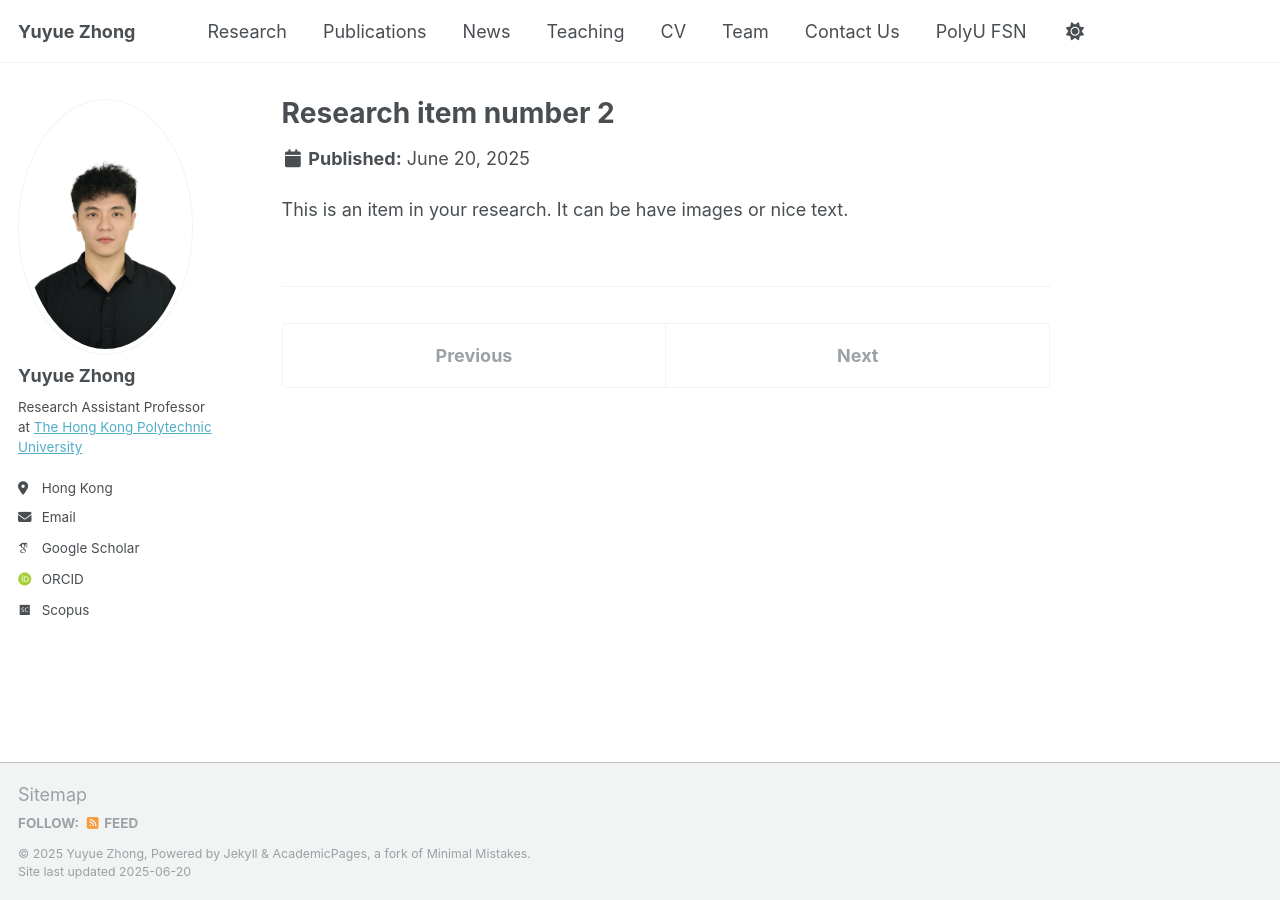
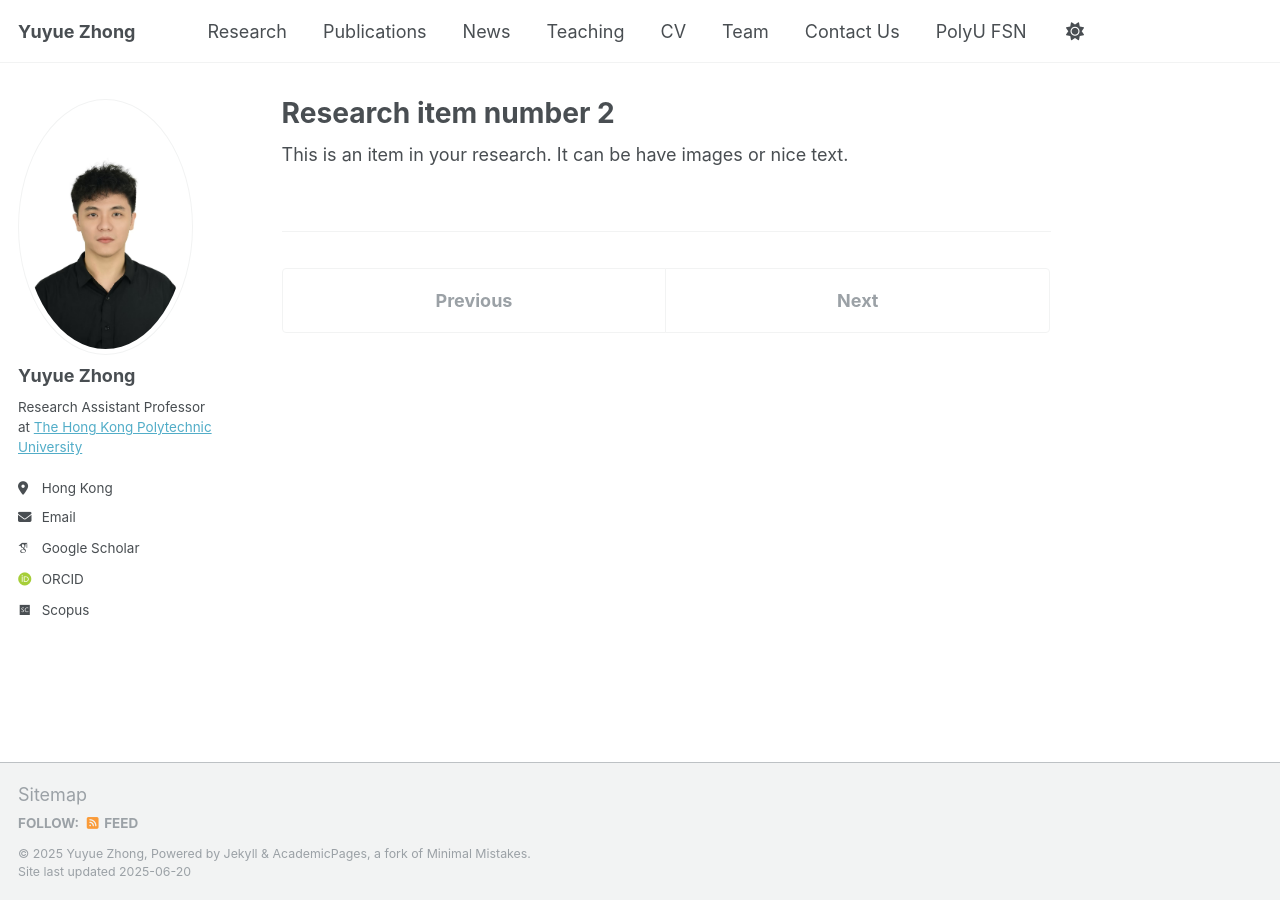
Before and after one commit to Yuyue0221/Yuyue0221.github.io, a Jekyll site: the page built from _portfolio/portfolio-2.html, in a window 1280 px wide. Built offline with Jekyll 4.4.1, drawn with Linux system fonts in a browser that asks for light colours; some web fonts are replaced.

Commit message:
Update single.html

```diff
--- a/_layouts/single.html
+++ b/_layouts/single.html
@@ -34,13 +34,20 @@ layout: default
           <p class="page__date"><strong><i class="fa fa-fw fa-calendar" aria-hidden="true"></i> {{ site.data.ui-text[site.locale].date_label | default: "Published:" }}</strong> <time datetime="{{ page.modified | date: "%Y-%m-%d" }}">{{ page.modified | date: "%B %d, %Y" }}</time></p>
         {% endif %}
 
-        {% if page.collection == 'teaching' %}
-          <p> {{ page.type }}, <i>{{ page.venue }}</i>, {{ page.date | default: "1900-01-01" | date: "%Y" }} </p>
-        {% elsif page.venue and page.date %}
-          <p>Published in <i>{{ page.venue }}</i>, {{ page.date | default: "1900-01-01" | date: "%Y" }} </p>
-        {% elsif page.date %}
-          <p class="page__date"><strong><i class="fa fa-fw fa-calendar" aria-hidden="true"></i> {{ site.data.ui-text[site.locale].date_label | default: "Published:" }}</strong> <time datetime="{{ page.date | date_to_xmlschema }}">{{ page.date | default: "1900-01-01" | date: "%B %d, %Y" }}</time></p>
-        {% endif %}
+        {%- unless page.collection == "portfolio" -%}
+          {% if page.collection == 'teaching' %}
+            <p>{{ page.type }}, <i>{{ page.venue }}</i>, {{ page.date | date: "%Y" }}</p>
+          {% elsif page.venue and page.date %}
+            <p>Published in <i>{{ page.venue }}</i>, {{ page.date | date: "%Y" }}</p>
+          {% elsif page.date %}
+            <p class="page__date"><strong><i class="fa fa-fw fa-calendar"></i>
+              {{ site.data.ui-text[site.locale].date_label | default: "Published:" }}
+            </strong>
+            <time datetime="{{ page.date | date_to_xmlschema }}">
+              {{ page.date | date: "%B %d, %Y" }}
+            </time></p>
+          {% endif %}
+      {%- endunless -%}
         </header>
       {% endunless %}
 
```
